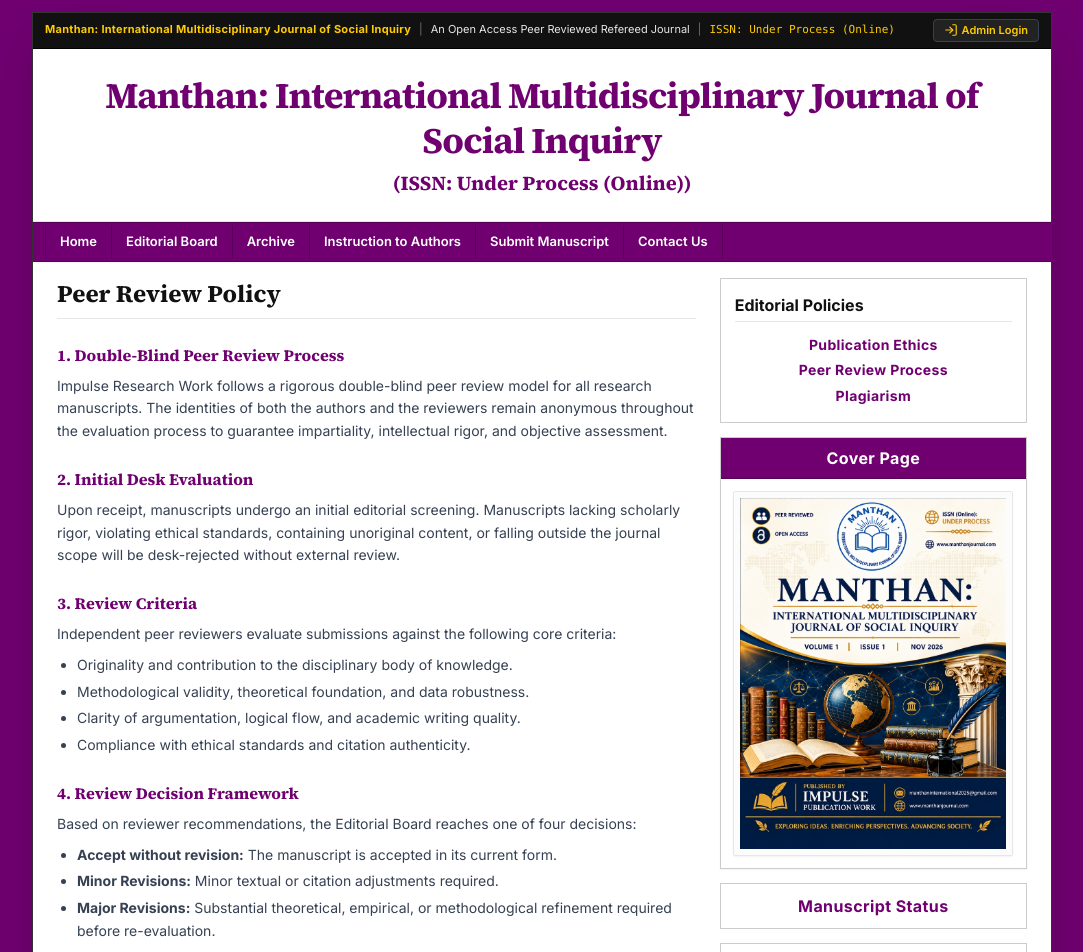
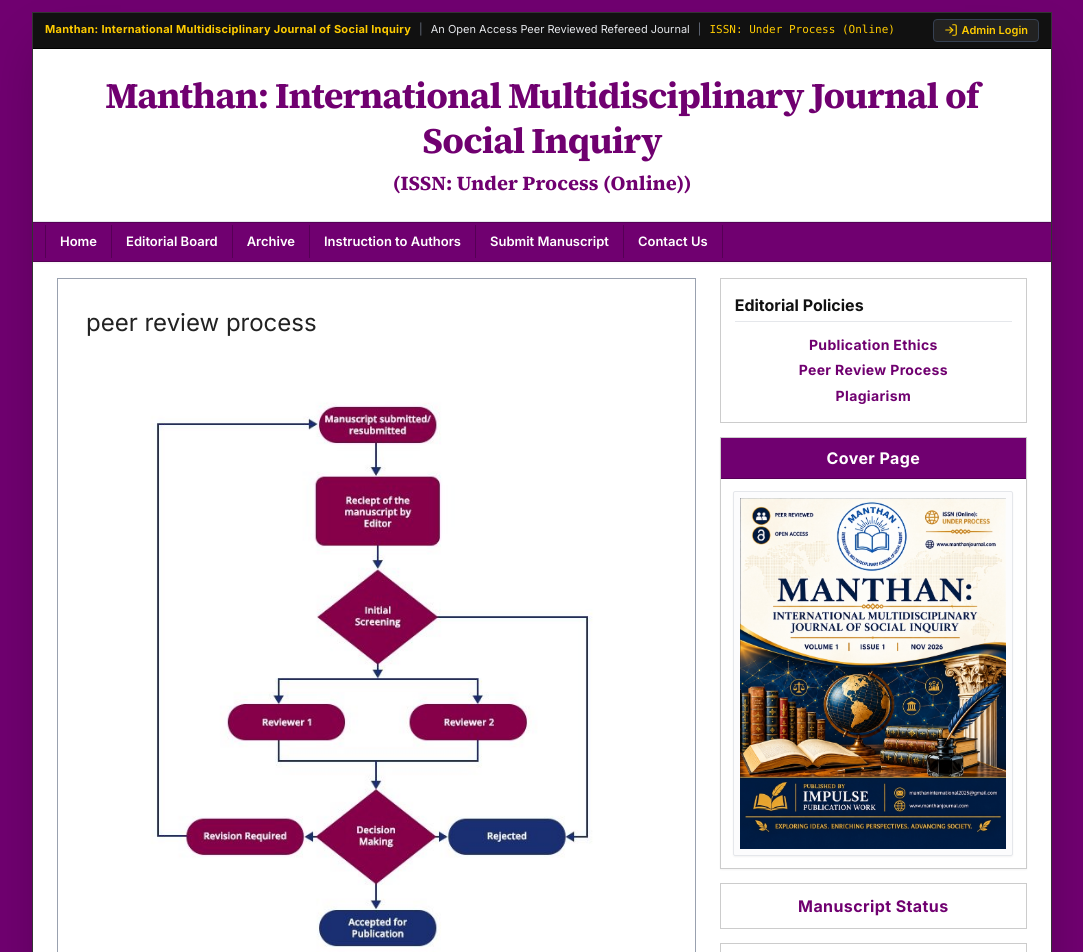
Before and after one commit to manthaninternational2025-maker/architect-web-main, a Next.js app: page /peer-review-policy in a window 1280 px wide. Shown: the top 952 px of the page, without its empty margins (98-1181 px from the left). Built offline with nearby package versions, Linux system fonts and the light colour scheme.

Commit message:
feat: update Peer Review Process page to match 2nd reference screenshot using high-res flowchart diagram

```diff
--- a/app/peer-review-policy/page.tsx
+++ b/app/peer-review-policy/page.tsx
@@ -2,68 +2,36 @@ import React from "react";
 import { Sidebar } from "@/components/layout/Sidebar";
 
 export const metadata = {
-  title: "Peer Review Policy | Impulse Research Work",
-  description: "Double-blind peer review policy, reviewer selection, and evaluation criteria.",
+  title: "Peer Review Process | Manthan: IMJSI",
+  description: "Peer review process flowchart and double-blind evaluation workflow for Manthan: International Multidisciplinary Journal of Social Inquiry.",
 };
 
 export default function PeerReviewPolicyPage() {
   return (
     <div className="w-full">
       <div className="grid grid-cols-1 lg:grid-cols-12 gap-6">
-        <div className="col-span-1 lg:col-span-8 text-xs sm:text-sm text-gray-800 space-y-4 sm:space-y-6 leading-relaxed">
-          <h1 className="text-xl sm:text-2xl font-editorial font-bold text-[#111111] border-b border-gray-200 pb-2">
-            Peer Review Policy
-          </h1>
+        {/* Main Content: Peer Review Process Box (Matching Reference Screenshot 2 Exactly) */}
+        <div className="col-span-1 lg:col-span-8">
+          <div className="border border-gray-400 bg-white p-5 sm:p-7 text-[#222222]">
+            {/* Heading */}
+            <h1 className="text-xl sm:text-2xl text-[#222222] font-normal mb-5">
+              peer review process
+            </h1>
 
-          <section className="space-y-2">
-            <h2 className="font-editorial text-sm sm:text-base font-bold text-[#700070]">
-              1. Double-Blind Peer Review Process
-            </h2>
-            <p className="text-gray-700">
-              Impulse Research Work follows a rigorous double-blind peer review model for all research manuscripts. The identities of both the authors and the reviewers remain anonymous throughout the evaluation process to guarantee impartiality, intellectual rigor, and objective assessment.
-            </p>
-          </section>
-
-          <section className="space-y-2">
-            <h2 className="font-editorial text-sm sm:text-base font-bold text-[#700070]">
-              2. Initial Desk Evaluation
-            </h2>
-            <p className="text-gray-700">
-              Upon receipt, manuscripts undergo an initial editorial screening. Manuscripts lacking scholarly rigor, violating ethical standards, containing unoriginal content, or falling outside the journal scope will be desk-rejected without external review.
-            </p>
-          </section>
-
-          <section className="space-y-2">
-            <h2 className="font-editorial text-sm sm:text-base font-bold text-[#700070]">
-              3. Review Criteria
-            </h2>
-            <p className="text-gray-700">
-              Independent peer reviewers evaluate submissions against the following core criteria:
-            </p>
-            <ul className="list-disc pl-5 space-y-1 text-gray-700">
-              <li>Originality and contribution to the disciplinary body of knowledge.</li>
-              <li>Methodological validity, theoretical foundation, and data robustness.</li>
-              <li>Clarity of argumentation, logical flow, and academic writing quality.</li>
-              <li>Compliance with ethical standards and citation authenticity.</li>
-            </ul>
-          </section>
-
-          <section className="space-y-2">
-            <h2 className="font-editorial text-sm sm:text-base font-bold text-[#700070]">
-              4. Review Decision Framework
-            </h2>
-            <p className="text-gray-700">
-              Based on reviewer recommendations, the Editorial Board reaches one of four decisions:
-            </p>
-            <ul className="list-disc pl-5 space-y-1 text-gray-700">
-              <li><strong>Accept without revision:</strong> The manuscript is accepted in its current form.</li>
-              <li><strong>Minor Revisions:</strong> Minor textual or citation adjustments required.</li>
-              <li><strong>Major Revisions:</strong> Substantial theoretical, empirical, or methodological refinement required before re-evaluation.</li>
-              <li><strong>Reject:</strong> The manuscript does not meet the necessary academic standards.</li>
-            </ul>
-          </section>
+            {/* Centered Flowchart Diagram */}
+            <div className="flex justify-center items-center py-2 sm:py-4">
+              <div className="w-full max-w-[560px] flex justify-center">
+                <img
+                  src="/images/peer-review-process.jpg"
+                  alt="Peer Review Process Flowchart"
+                  className="w-full h-auto object-contain block select-none pointer-events-none"
+                />
+              </div>
+            </div>
+          </div>
         </div>
 
+        {/* Sidebar */}
         <div className="col-span-1 lg:col-span-4">
           <Sidebar />
         </div>
--- /dev/null
+++ b/app/peer-review-process/page.tsx
@@ -0,0 +1,4 @@
+import PeerReviewPolicyPage, { metadata } from "../peer-review-policy/page";
+
+export { metadata };
+export default PeerReviewPolicyPage;
```
Also changed, not shown: public/images/peer-review-process.jpg (added).
